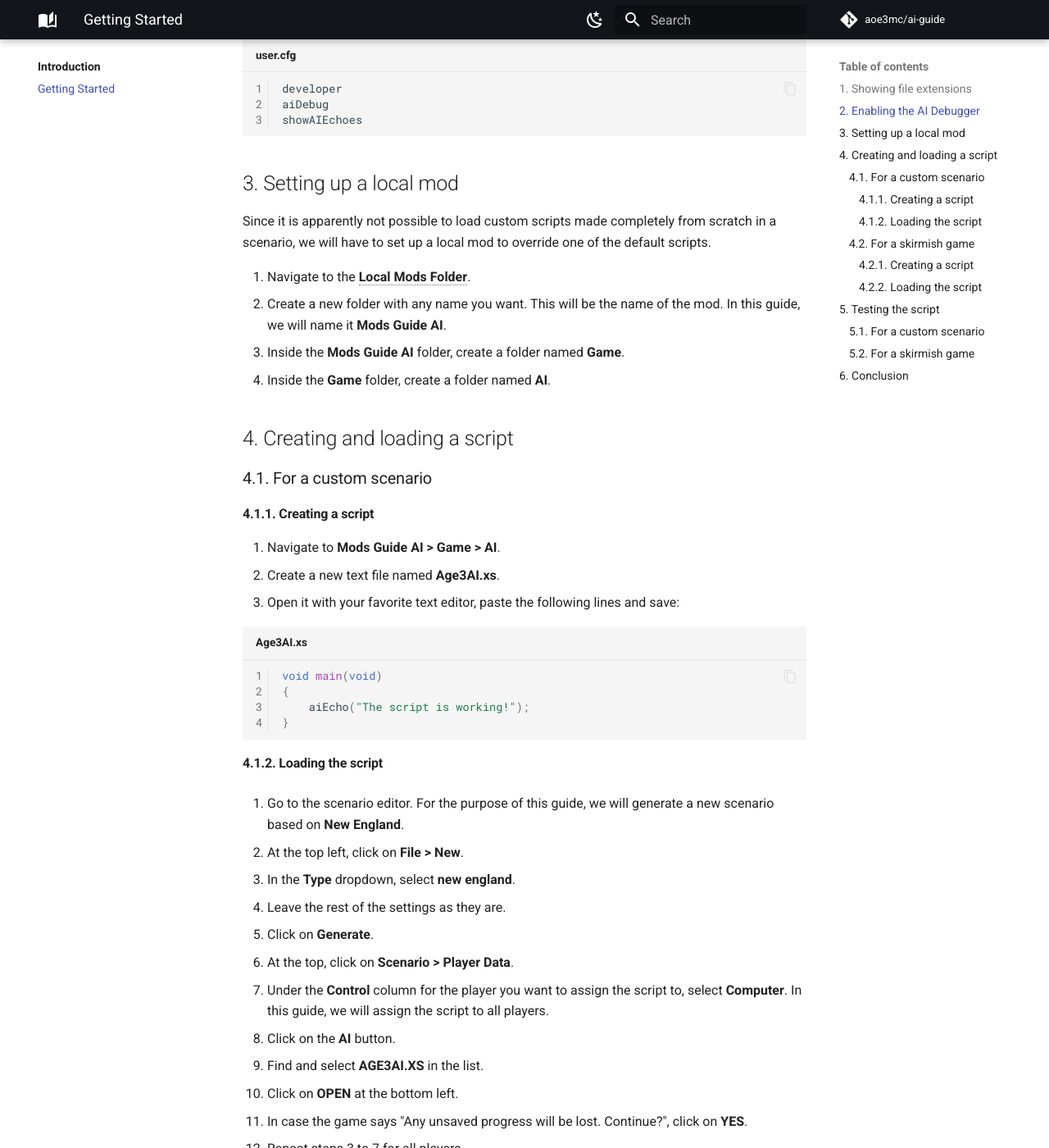
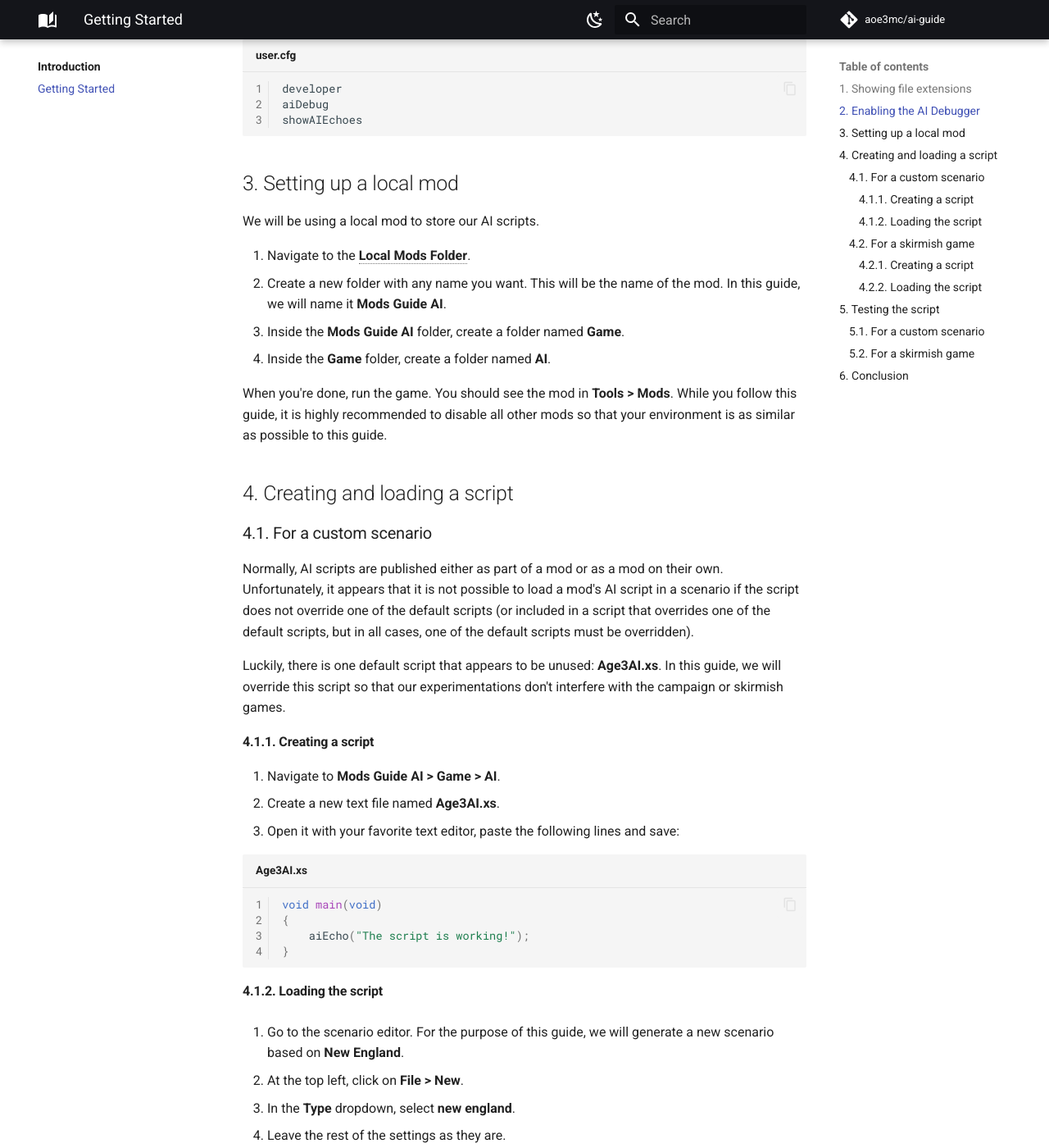
Before and after one commit to aoe3mc/ai-guide, an MkDocs documentation site: the page built from docs/getting-started.md, in a window 1280 px wide and 1400 px high, scrolled down 804 px. Shown: the whole window at 82% size. Built offline with MkDocs 1.6.1 and Material for MkDocs 9.7.7, drawn with Linux system fonts in a browser that asks for light colours; comment, search, counter and statistics services are not loaded; some of the changed text lies outside the part shown.

Commit message:
Slightly improved "Getting Started"

```diff
--- a/docs/getting-started.md
+++ b/docs/getting-started.md
@@ -46,19 +46,31 @@ showAIEchoes
 
 ## 3. Setting up a local mod
 
-Since it is apparently not possible to load custom scripts made completely from
-scratch in a scenario, we will have to set up a local mod to override one of the
-default scripts.
+We will be using a local mod to store our AI scripts.
 
 1. Navigate to the **Local Mods Folder**.
-2. Create a new folder with any name you want. This will be the name of the mod.
-   In this guide, we will name it **Mods Guide AI**.
+2. Create a new folder with any name you want. This will be the name of the
+   mod. In this guide, we will name it **Mods Guide AI**.
 3. Inside the **Mods Guide AI** folder, create a folder named **Game**.
 4. Inside the **Game** folder, create a folder named **AI**.
+
+When you're done, run the game. You should see the mod in **Tools > Mods**.
+While you follow this guide, it is highly recommended to disable all other mods
+so that your environment is as similar as possible to this guide.
 
 ## 4. Creating and loading a script
 
 ### 4.1. For a custom scenario
+
+Normally, AI scripts are published either as part of a mod or as a mod on their
+own. Unfortunately, it appears that it is not possible to load a mod's AI
+script in a scenario if the script does not override one of the default scripts
+(or included in a script that overrides one of the default scripts, but in all
+cases, one of the default scripts must be overridden).
+
+Luckily, there is one default script that appears to be unused: **Age3AI.xs**.
+In this guide, we will override this script so that our experimentations don't
+interfere with the campaign or skirmish games.
 
 #### 4.1.1. Creating a script
 
@@ -101,6 +113,11 @@ void main(void)
 
 !!! warning "This will override the default AI script for all civilizations."
 
+    It is possible to change a specific civilization's AI script by overriding
+    the corresponding **.personality** file. For example, to change the
+    British AI script, you would override **elizabeth.personality**. However,
+    this won't be covered in this guide _(yet)_.
+
 #### 4.2.1. Creating a script
 
 1. Navigate to **Mods Guide AI > Game > AI**.
@@ -117,7 +134,8 @@ void main(void)
 
 #### 4.2.2. Loading the script
 
-There's no need to load the script since it overrides the default **aiLoaderStandard.xs**.
+There's no need to load the script since it overrides the default
+**aiLoaderStandard.xs**.
 
 ## 5. Testing the script
 
```
